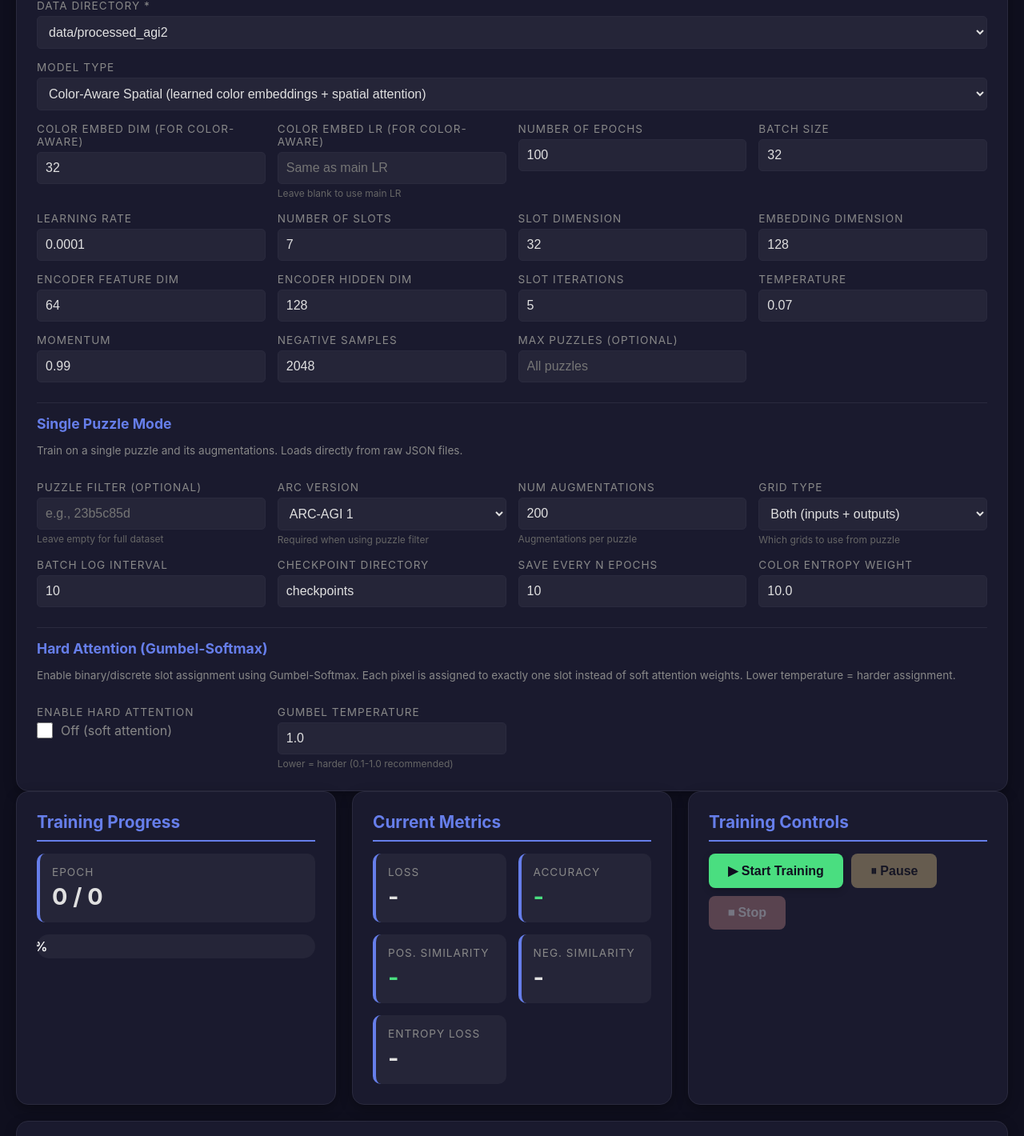
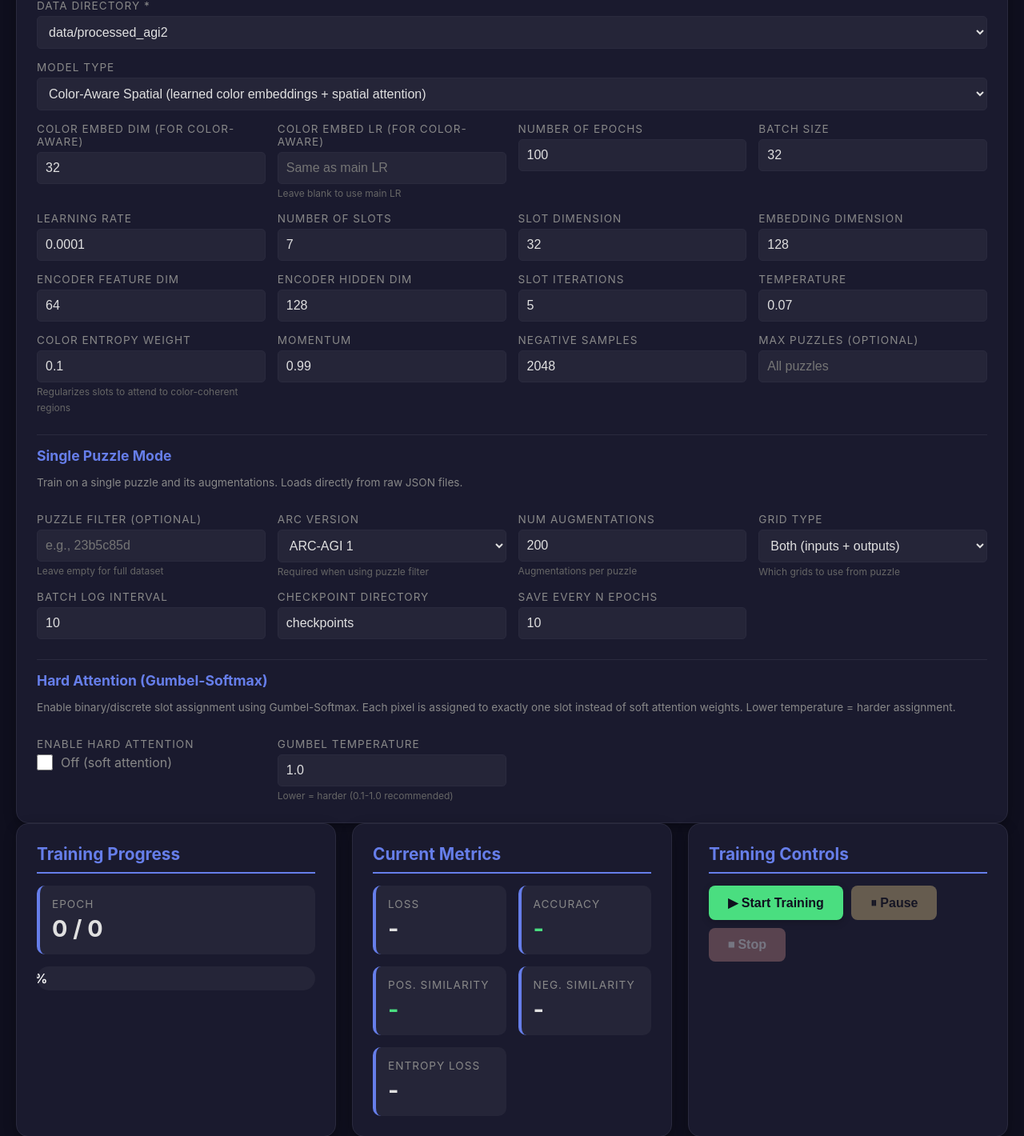
Before and after one commit to DBravy/IRSlot, a Flask app: page / in a window 1280 px wide. Shown: the part 435-1855 px from the top of the page at 80% size. Run offline with Flask 3, Linux system fonts and the light colour scheme; some libraries are stand-ins or nearby versions.

Commit message:
move color entropy loss

```diff
--- a/templates/dashboard.html
+++ b/templates/dashboard.html
@@ -406,6 +406,14 @@
                 </div>
 
                 <div>
+                    <label class="form-label">Color Entropy Weight</label>
+                    <input type="number" id="color_entropy_weight" class="form-input" value="0.1" step="0.01" min="0" max="1">
+                    <span style="color: #666; font-size: 0.75em;">
+                        Regularizes slots to attend to color-coherent regions
+                    </span>
+                </div>
+
+                <div>
                     <label class="form-label">Momentum</label>
                     <input type="number" id="momentum" class="form-input" value="0.99" step="0.1">
                 </div>
@@ -479,11 +487,6 @@
                 <div>
                     <label class="form-label">Save Every N Epochs</label>
                     <input type="number" id="save_every" class="form-input" value="10">
-                </div>
-
-                <div>
-                    <label class="form-label">Color Entropy Weight</label>
-                    <input type="number" id="color_entropy_weight" class="form-input" value="10.0" step="0.01" min="0" max="1">
                 </div>
 
                 <div style="grid-column: 1 / -1; border-top: 1px solid #2a2a3e; padding-top: 15px; margin-top: 10px;">
```
